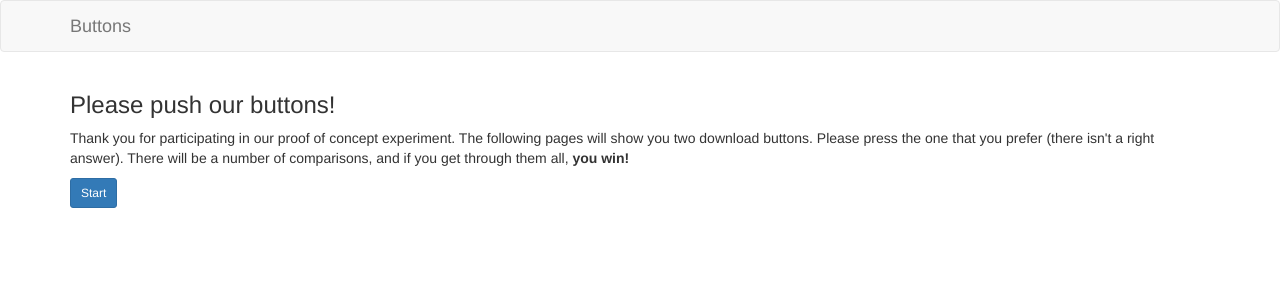
After one commit to DavidGarrison/Buttons, a Flask app: page /buttons/start in a window 1280 px wide. The commit adds this page. Shown: the top 300 px of the page. Run offline with Flask 2, Linux system fonts and the light colour scheme; some libraries are stand-ins or nearby versions.

Commit message:
fixed buttons. adjusted templates. added start page

```diff
--- a/buttons/crud.py
+++ b/buttons/crud.py
@@ -4,7 +4,10 @@ from flask import Blueprint, current_app, redirect, render_template, request, \
 
 crud = Blueprint('crud', __name__)
 
-#@crud.route("/<sessionId>/<comparisonId>/<buttonId>")
+@crud.route("/start", methods=['GET'])
+def start():
+    return render_template("start.html")
+
 @crud.route("", methods=['POST'])
 def cont():
     sessionId = request.form['sessionId']
@@ -20,8 +23,7 @@ def cont():
 
     if comparisonId == '36':
         #end session
-        return render_template(
-            "end.html")
+        return render_template("end.html")
 
     return render_template(
         "list.html",
--- a/buttons/templates/base.html
+++ b/buttons/templates/base.html
@@ -1,7 +1,7 @@
 <!DOCTYPE html>
 <html lang="en">
   <head>
-    <title>Buttons Test</title>
+    <title>Download Buttons</title>
     <meta charset="utf-8">
     <meta name="viewport" content="width=device-width, initial-scale=1">
     <link rel="stylesheet" href="//maxcdn.bootstrapcdn.com/bootstrap/3.3.2/css/bootstrap.min.css">
@@ -12,9 +12,6 @@
         <div class="navbar-header">
           <div class="navbar-brand">Buttons</div>
         </div>
-        <ul class="nav navbar-nav">
-          <li><a href="/">Restart</a></li>
-        </ul>
       </div>
     </div>
     <div class="container">
--- a/buttons/templates/end.html
+++ b/buttons/templates/end.html
@@ -3,7 +3,7 @@
 {% block content %}
 
 <div>
-    <h3>Thank's for playing</h3>
+    <h3>You Win! Thank's for playing.</h3>
 </div>
 
 {% endblock %}
--- a/buttons/templates/list.html
+++ b/buttons/templates/list.html
@@ -2,7 +2,7 @@
 
 {% block content %}
 
-<div class="media">
+<div class="media" style="width:2000px; padding-top:100px">
   <div style="float:left">
     <form action="/buttons" method="post">
       <input type="hidden" name="sessionId" value="{{sessionId}}"/>
--- /dev/null
+++ b/buttons/templates/start.html
@@ -0,0 +1,12 @@
+{% extends "base.html" %}
+
+{% block content %}
+
+<div>
+    <h3>Please push our buttons!</h3>
+    <p>Thank you for participating in our proof of concept experiment. The following pages will show you two download buttons. Please press the one that you prefer (there isn't a right answer). There will be a number of comparisons, and if you get through them all, <b>you win!</b></p>
+
+    <a class="btn btn-primary btn-sm" href="/">Start</a>
+</div>
+
+{% endblock %}
```
Also changed, not shown: Documents/button_blue_hyperlink_Adjusted.png (added), Documents/button_blue_round_down_Adjusted.png (added), Documents/button_blue_round_up_Adjusted.png (added), Documents/button_blue_square_down_Adjusted.png (added), Documents/button_blue_square_up_Adjusted.png (added), Documents/button_green_hyperlink_Adjusted.png (added), Documents/button_green_round_down_Adjusted.png (added), Documents/button_green_round_up_Adjusted.png (added), Documents/button_green_square_down_Adjusted.png (added), Documents/button_green_square_up_Adjusted.png (added).
